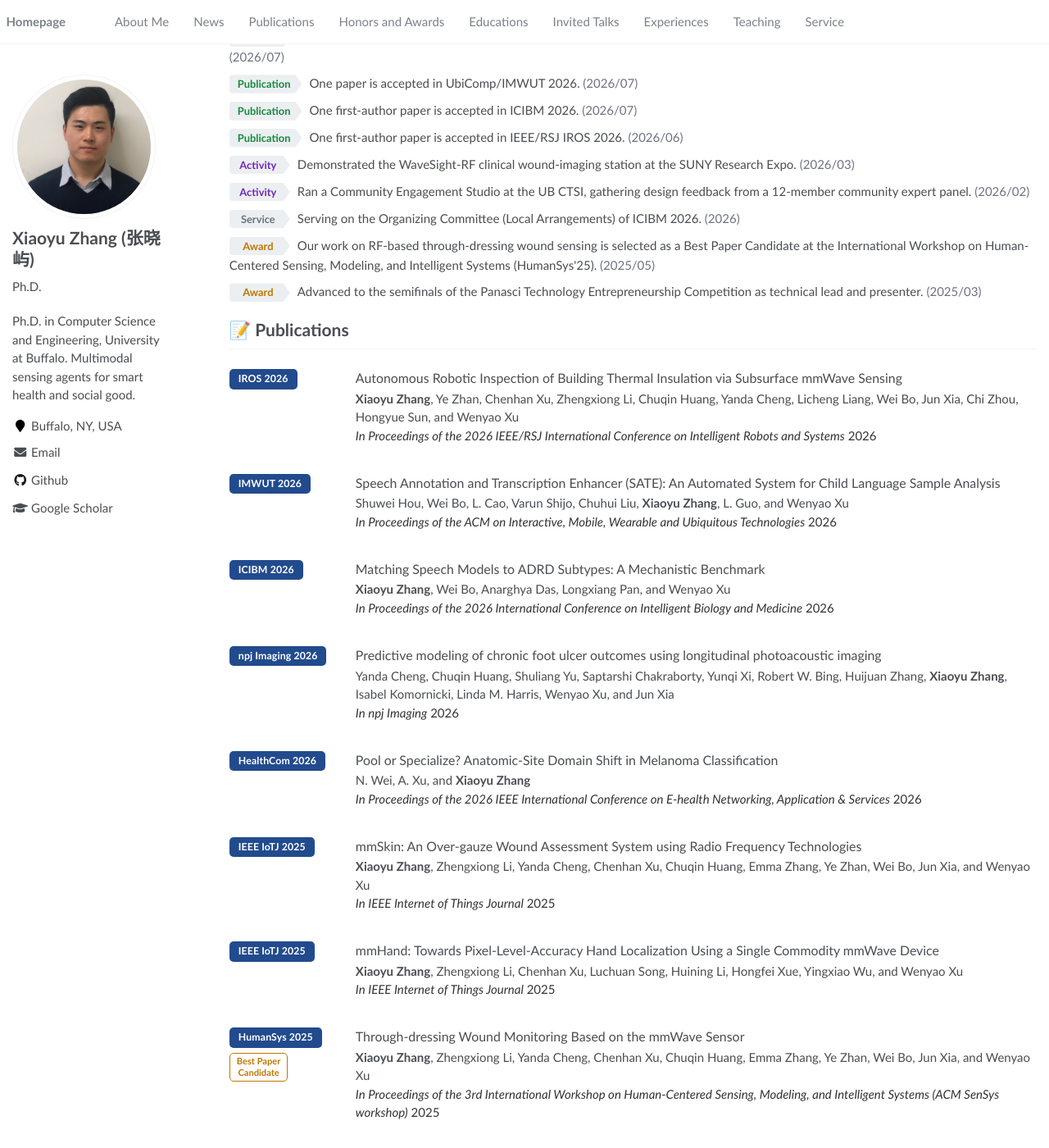
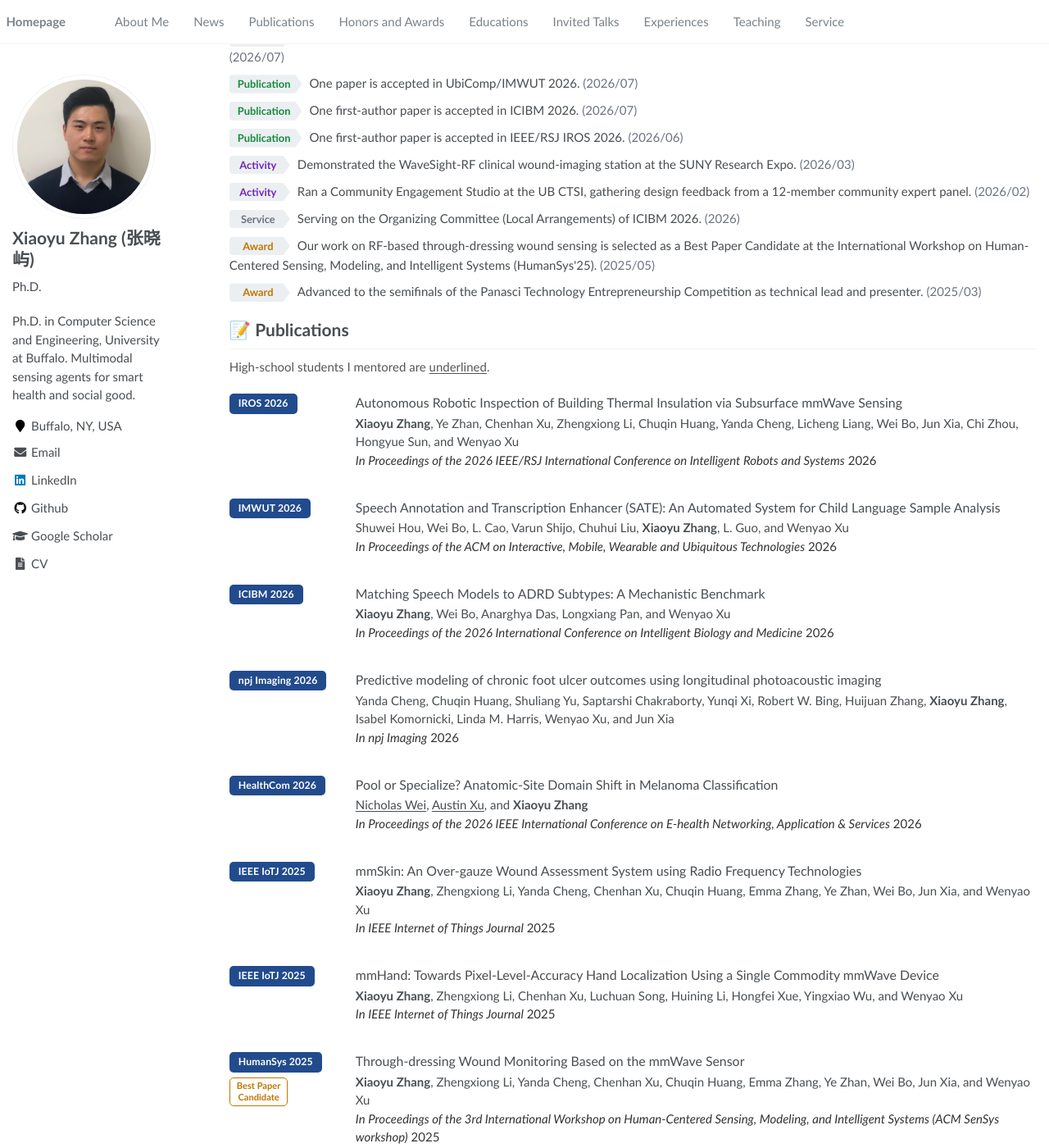
Before and after one commit to zxy340/zxy340.github.io, a Jekyll site: the page built from _pages/about.md, in a window 1280 px wide and 1400 px high, scrolled down 318 px. Shown: the whole window at 82% size. Built offline with Jekyll 4.4.1, drawn with Linux system fonts in a browser that asks for light colours.

Commit message:
Fix nav anchors, add LinkedIn and CV links, name mentored students
- Nav URLs no longer carry a leading slash, so they resolve both on the
  deployed site and in a local file:// preview
- LinkedIn and CV added to the sidebar (CV support added to author-profile)
- HealthCom co-authors expanded to Nicholas Wei and Austin Xu, underlined
  as mentored high-school students, with a note above the list

Co-Authored-By: Claude Opus 5 <noreply@anthropic.com>

```diff
--- a/_config.yml
+++ b/_config.yml
@@ -28,6 +28,7 @@ author:
   employer         :
   pubmed           :
   googlescholar    : "https://scholar.google.com/citations?user=IXpAX24AAAAJ&hl=en"
+  cv               : "CV.pdf"
   email            : "zhang376@buffalo.edu"
   researchgate     :  # e.g., "https://www.researchgate.net/profile/yourprofile"
   uri              :
@@ -43,7 +44,7 @@ author:
   instagram        :
   impactstory      : # e.g., "https://profiles.impactstory.org/u/xxxx-xxxx-xxxx-xxxx"
   lastfm           :
-  linkedin         : # e.g., "linkedin username"
+  linkedin         : "xiaoyu-zhang-3a4896272"
   dblp             : # e.g., "https://dblp.org/pid/xx/xxxx.html"
   orcid            : # e.g., "https://orcid.org/xxxx"
   pinterest        :
--- a/_includes/author-profile.html
+++ b/_includes/author-profile.html
@@ -105,6 +105,9 @@
       {% endif %}
       {% if author.googlescholar %}
         <li><a href="{{ author.googlescholar }}"><i class="fas fa-fw fa-graduation-cap"></i> Google Scholar</a></li>
+      {% endif %}
+      {% if author.cv %}
+        <li><a href="{{ author.cv }}"><i class="fas fa-fw fa-file-alt"></i> CV</a></li>
       {% endif %}
       {% if author.pubmed %}
         <li><a href="{{ author.pubmed }}"><i class="ai ai-pubmed-square ai-fw"></i> PubMed</a></li>
--- a/_includes/head/custom.html
+++ b/_includes/head/custom.html
@@ -56,6 +56,8 @@
 .pauthors{ line-height:1.5 }
 .pvenue{ line-height:1.5; color:#333 }
 .pvenue em{ font-style:italic }
+.stu{ text-decoration:underline; text-underline-offset:2px }
+.pubnote{ color:#555; font-size:.92em; margin:0 0 14px }
 @media (max-width:700px){
   .publist>li{ flex-direction:column; gap:8px }
   .pubbadge{ flex:none; flex-direction:row; align-items:center }
--- a/_pages/about.md
+++ b/_pages/about.md
@@ -30,6 +30,8 @@ Xiaoyu Zhang received his Ph.D. in Computer Science and Engineering at the [Stat
 </ul>
 
 # 📝 Publications
+
+<p class="pubnote">High-school students I mentored are <span class="stu">underlined</span>.</p>
 
 <ul class="publist">
 <li>
@@ -68,7 +70,7 @@ Xiaoyu Zhang received his Ph.D. in Computer Science and Engineering at the [Stat
   <div class="pubbadge"><span class="vbadge">HealthCom 2026</span></div>
   <div class="pubbody">
     <div class="ptitle">Pool or Specialize? Anatomic-Site Domain Shift in Melanoma Classification</div>
-    <div class="pauthors">N. Wei, A. Xu, and <b>Xiaoyu Zhang</b></div>
+    <div class="pauthors"><span class="stu">Nicholas Wei</span>, <span class="stu">Austin Xu</span>, and <b>Xiaoyu Zhang</b></div>
     <div class="pvenue"><em>In Proceedings of the 2026 IEEE International Conference on E-health Networking, Application &amp; Services</em> 2026<em></em></div>
   </div>
 </li>
```
Also changed, not shown: _data/navigation.yml (+9 -9 lines).
